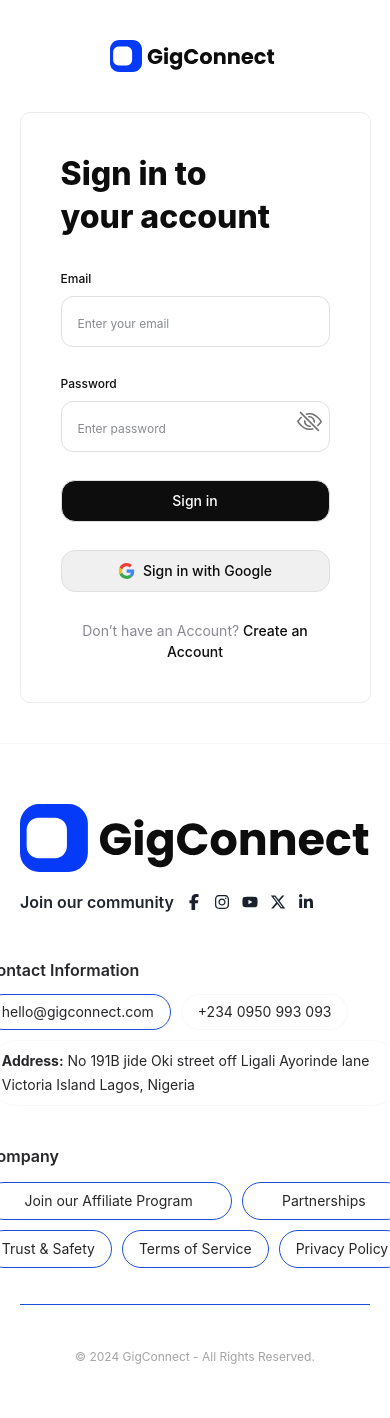
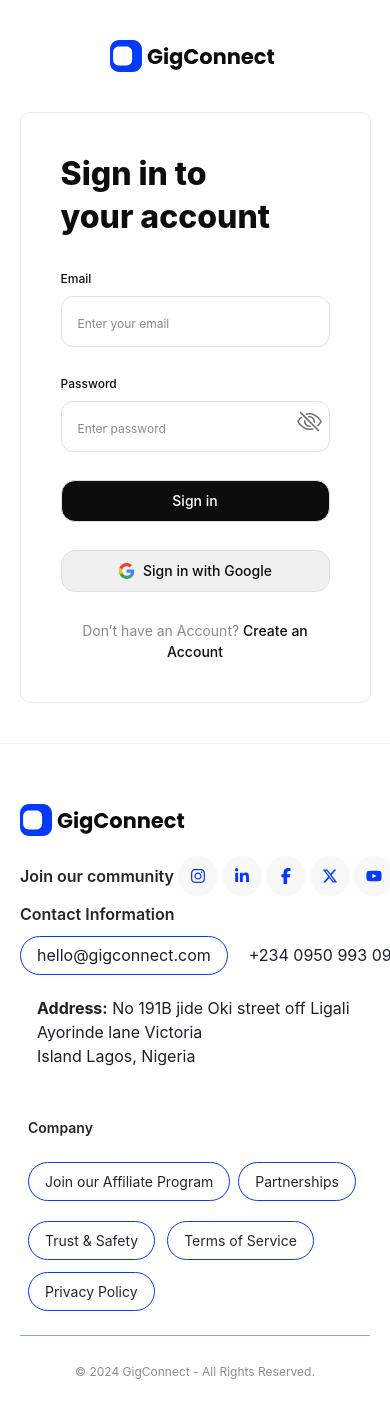
Before and after one commit to nwachiii/gigConnect, a Next.js app: page /auth/sign-in in a window 390 px wide. Shown: the top 1418 px of the page. Built offline with nearby package versions, Linux system fonts and the light colour scheme.

Commit message:
Mobile responsiveness done

```diff
--- a/src/app/landing/components/clientSection.js
+++ b/src/app/landing/components/clientSection.js
@@ -27,13 +27,14 @@
         </Text>
         <Heading
           fontFamily={"Inter"}
-          fontSize={60}
+          fontSize={{ base: 32, md: 60 }}
           fontWeight={500}
-          letterSpacing={{ base: "51px", md: "-0.05em" }}
+          letterSpacing={{ md: "-0.05em" }}
           color={"white"}
           mt={6}
           textAlign={"center"}
-          w={"650px"}
+          w={"full"}
+          maxW={{ md: '650px'}}
         >
           Find the perfect talent for your project
         </Heading>
@@ -41,8 +42,8 @@
           mt={9}
           color={"#EDEEEF"}
           textAlign={"center"}
-          fontSize={30}
-          lineHeight={"2.5rem"}
+          fontSize={{ base: 20, md: 32 }}
+          lineHeight={{ md: "2.5rem"}}
         >
           Seamlessly connect with top-tier talent, ensuring that your project is
           in the hands of experts who can get the job done.
--- a/src/app/landing/components/topTalents.js
+++ b/src/app/landing/components/topTalents.js
@@ -33,6 +33,7 @@
           whiteSpace={"nowrap"}
           border={"1.5px solid #EDEEEF"}
           lineHeight={5}
+          bg={'#FFFFFF'}
         >
           Hire top talents now!
         </Text>
@@ -40,11 +41,11 @@
           fontFamily={"Inter"}
           fontWeight={500}
           mt={6}
-          fontSize={"60px"}
+          fontSize={{ base: 32, md: 56 }}
           textAlign={"center"}
           letterSpacing={"tighter"}
           color={"#000"}
-          lineHeight={{ base: "51px", md: "64px" }}
+          lineHeight={{ base:'48px', md: '64px'}}
         >
           Browse by category and find talents
         </Heading>
@@ -62,6 +63,7 @@
             border={"1.5px solid #EDEEEF"}
             minH={"168px"}
             justify={"space-between"}
+            align={'start'}
           >
             <Text
               lineHeight={7}
@@ -95,6 +97,7 @@
             border={"1.5px solid #C8CACE"}
             minH={"168px"}
             justify={"space-between"}
+            align={'start'}
           >
             <Text
               lineHeight={7}
@@ -128,6 +131,7 @@
             border={"1.5px solid #EDEEEF"}
             minH={"168px"}
             justify={"space-between"}
+            align={'start'}
           >
             <Text
               lineHeight={7}
@@ -161,6 +165,7 @@
             border={"1.5px solid #EDEEEF"}
             minH={"168px"}
             justify={"space-between"}
+            align={'start'}
           >
             {" "}
             <Text
@@ -195,6 +200,7 @@
             border={"1.5px solid #EDEEEF"}
             minH={"168px"}
             justify={"space-between"}
+            align={'start'}
           >
             {" "}
             <Text
@@ -229,6 +235,7 @@
             border={"1.5px solid #EDEEEF"}
             minH={"168px"}
             justify={"space-between"}
+            align={'start'}
           >
             {" "}
             <Text
@@ -263,6 +270,7 @@
             border={"1.5px solid #EDEEEF"}
             minH={"168px"}
             justify={"space-between"}
+            align={'start'}
           >
             {" "}
             <Text
@@ -297,6 +305,7 @@
             border={"1.5px solid #EDEEEF"}
             minH={"168px"}
             justify={"space-between"}
+            align={'start'}
           >
             {" "}
             <Text
@@ -329,6 +338,7 @@
           w={"full"}
           mt={6}
           align={"center"}
+          gap={{ base: 5, md: 0}}
         >
           <Text fontSize={30} color={"#2A2E35"}>
             Looking for work?
@@ -354,7 +364,6 @@
           </Button>
         </Stack>
       </VStack>
-
     </Box>
   );
 }
--- a/src/app/landing/components/whyGig.js
+++ b/src/app/landing/components/whyGig.js
@@ -33,11 +33,11 @@
         mt={6}
         fontSize={{ base: "4xl", md: "6xl" }}
         fontWeight="medium"
-        letterSpacing="tighter"
+        letterSpacing={{md: "tighter"}}
         textAlign="center"
         color="black"
         lineHeight={{ base: "51px", md: "64px" }}
-        maxW={{ base: "full", md: "475px" }}
+        maxW={{ base: "300px", md: "475px" }}
       >
         Why GigConnect is the right choice for your business
       </Text>
@@ -48,6 +48,7 @@
             direction={"column"}
             mt={{ base: 0, md: 6 }}
             gap={5}
+            px={{ base: 5, md: 6}}
           >
             <Box
               borderRadius={"32px"}
@@ -56,7 +57,7 @@
               background={"#F6F7F7"}
               w={"full"}
             >
-              <Flex gap={5} direction={{ base: "column", md: "row" }}>
+              <Flex gap={5}>
                 <VStack
                   color={"#22262F"}
                   mt={{ base: 10, md: 44 }}
@@ -99,12 +100,14 @@
                 background={"#F6F7F7"}
                 mt={{ base: 0, md: 6 }}
                 minH={"340px"}
+                align={'start'}
               >
                 <Text
                   fontWeight={500}
-                  fontSize={"30px"}
+                  fontSize={32}
                   letterSpacing={"tighter"}
                   lineHeight={10}
+                  maxW={'300px'}
                 >
                   Complete projects within budget
                 </Text>
@@ -141,12 +144,12 @@
               </VStack>
             </Stack>
           </VStack>
-          <Flex w={{ base: "full", md: "38%" }} ml={{ base: 0, md: 5 }}>
+          <Flex w={{ base: "full", md: "38%" }} ml={{ base: 0, md: 5 }} px={{ base: 5, md: 6}}>
             <Image
               alt=""
               loading="lazy"
               src="https://cdn.builder.io/api/v1/image/assets/TEMP/409996d426fddddd02b231f56369b4d6e84c10744b484ac50f9e5716befd16ea?apiKey=79769cd1053a464cbdb4afd62642704d&"
-              className="grow w-full aspect-[0.6] max-md:max-w-full"
+              w={'full'}
             />
           </Flex>
         </Stack>
@@ -194,7 +197,7 @@
         mt={10}
         w={"full"}
       >
-        <Stack flexDirection={{ base: "column", md: "row" }} gap={5}>
+        <Stack flexDirection={{ base: "column", md: "row" }} gap={5} px={{ base: 5, md: 6}}>
           <Flex width={{ base: "full", md: "38%" }}>
             <Image
               alt=""
@@ -255,7 +258,7 @@
           </VStack>
         </Stack>
         <Button
-          display={"flex"}
+          display={{base: 'none', md: "flex"}}
           gap={2}
           py={2}
           px={4}
@@ -265,6 +268,7 @@
           borderRadius={"12px"}
           alignSelf={"center"}
           background={"#053AF9"}
+
         >
           <Text color={"#fff"} my={"auto"}>
             Find Opportunities
--- a/src/app/landing/page.js
+++ b/src/app/landing/page.js
@@ -7,8 +7,6 @@
   HStack,
   Heading,
   Image,
-  SimpleGrid,
-  Stack,
   Text,
   VStack,
 } from "@chakra-ui/react";
@@ -40,17 +38,27 @@
             alt=""
             loading="lazy"
             src="https://cdn.builder.io/api/v1/image/assets/TEMP/0e3e404e12133fa241c13c34e21a6a900abdd5368f8fc120fe4ce068a3efe869?apiKey=79769cd1053a464cbdb4afd62642704d&"
-            className="max-w-full aspect-[5] w-[164px]"
+            maxW={'165px'}
           />
-          <HStack align={"center"} gap={4}>
+          <HStack display={{ base: 'none', md: 'flex' }} align={"center"} gap={4}>
             <Text fontWeight={600} className="text-zinc-800">
               Our Socials
             </Text>
-            <FaFacebookF />
-            <FaInstagram />
-            <FaYoutube />
-            <FaXTwitter />
-            <FaLinkedinIn />
+            <Button w={10} h={10} p={2} rounded={"full"} background={"#F8F8F8"}>
+              <FaInstagram color="#053AF9" />
+            </Button>
+            <Button w={10} h={10} p={2} rounded={"full"} background={"#F8F8F8"}>
+              <FaLinkedinIn color="#053AF9" />
+            </Button>
+            <Button w={10} h={10} p={2} rounded={"full"} background={"#F8F8F8"}>
+              <FaFacebookF color="#053AF9" />
+            </Button>
+            <Button w={10} h={10} p={2} rounded={"full"} background={"#F8F8F8"}>
+              <FaXTwitter color="#053AF9" />
+            </Button>
+            <Button w={10} h={10} p={2} rounded={"full"} background={"#F8F8F8"}>
+              <FaYoutube color="#053AF9" />
+            </Button>
           </HStack>
         </HStack>
         <VStack gap={6} mt={10}>
@@ -58,12 +66,12 @@
             fontFamily={"Inter"}
             fontSize={"xxx-large"}
             fontWeight={800}
-            w={{ base: "full", md: "500px" }}
+            w={{ base: '350px', md: '500px'}}
             textAlign={"center"}
           >
             Transforming the Way You Work
           </Heading>
-          <Text fontSize={"large"}>
+          <Text textAlign={'center'} w={{ base: '225px', md: 'full'}} fontSize={"large"}>
             We connect businesses to top talents all around Africa
           </Text>
           <HStack gap={3} align={"center"}>
@@ -89,8 +97,9 @@
             alt=""
             loading="lazy"
             srcSet="https://cdn.builder.io/api/v1/image/assets/TEMP/a2644f8b0751bb4953b484b30b7b19e338265b45a683726e8e0e650a44939424?apiKey=79769cd1053a464cbdb4afd62642704d&width=100 100w, https://cdn.builder.io/api/v1/image/assets/TEMP/a2644f8b0751bb4953b484b30b7b19e338265b45a683726e8e0e650a44939424?apiKey=79769cd1053a464cbdb4afd62642704d&width=200 200w, https://cdn.builder.io/api/v1/image/assets/TEMP/a2644f8b0751bb4953b484b30b7b19e338265b45a683726e8e0e650a44939424?apiKey=79769cd1053a464cbdb4afd62642704d&width=400 400w, https://cdn.builder.io/api/v1/image/assets/TEMP/a2644f8b0751bb4953b484b30b7b19e338265b45a683726e8e0e650a44939424?apiKey=79769cd1053a464cbdb4afd62642704d&width=800 800w, https://cdn.builder.io/api/v1/image/assets/TEMP/a2644f8b0751bb4953b484b30b7b19e338265b45a683726e8e0e650a44939424?apiKey=79769cd1053a464cbdb4afd62642704d&width=1200 1200w, https://cdn.builder.io/api/v1/image/assets/TEMP/a2644f8b0751bb4953b484b30b7b19e338265b45a683726e8e0e650a44939424?apiKey=79769cd1053a464cbdb4afd62642704d&width=1600 1600w, https://cdn.builder.io/api/v1/image/assets/TEMP/a2644f8b0751bb4953b484b30b7b19e338265b45a683726e8e0e650a44939424?apiKey=79769cd1053a464cbdb4afd62642704d&width=2000 2000w, https://cdn.builder.io/api/v1/image/assets/TEMP/a2644f8b0751bb4953b484b30b7b19e338265b45a683726e8e0e650a44939424?apiKey=79769cd1053a464cbdb4afd62642704d&"
-            maxW={{ base: "full", md: "980px" }}
+            maxW={{ base: "400px", md: "980px" }}
             mt={4}
+            alignSelf={'center'}
           />
         </VStack>
         <HStack
@@ -99,7 +108,9 @@
           px={3}
           py={2}
           justify={"space-between"}
-          minW={"450px"}
+          maxW={{ base: '350px', md: "450px"}}
+          mt={{ base: 5, md: 0 }}
+          w={'full'}
         >
           <Text my={"auto"}>Search for talents</Text>
           <Image
@@ -107,7 +118,7 @@
             loading="lazy"
             src="https://cdn.builder.io/api/v1/image/assets/TEMP/70897acfe1af8117c1c0fba16f148b001f0a00eceed01d81b3a033686f7d87cf?apiKey=79769cd1053a464cbdb4afd62642704d&"
             maxW={"full"}
-            minW={"150px"}
+            minW={{ base: '50px', md: "150px"}}
           />
         </HStack>
       </VStack>
@@ -122,59 +133,72 @@
           align={"center"}
           justify={"center"}
           fontSize={"14px"}
+          textAlign={'center'}
         >
-          <Flex border={"1px solid #EDEEEF"} px={4} py={2} borderRadius={32}>
+          <Flex justify={"center"} flex={{ base: '1 0 40%', md: 'unset' }} maxW={'180px'} border={"1px solid #EDEEEF"} px={4} py={2} borderRadius={32}>
             Software Developer
           </Flex>
-          <Flex border={"1px solid #EDEEEF"} px={4} py={2} borderRadius={32}>
+          <Flex justify={"center"} flex={{ base: '1 0 40%', md: 'unset' }} maxW={'180px'} border={"1px solid #EDEEEF"} px={4} py={2} borderRadius={32}>
             Product Designer
           </Flex>
-          <Flex border={"1px solid #EDEEEF"} px={4} py={2} borderRadius={32}>
+          <Flex justify={"center"} flex={{ base: '1 0 40%', md: 'unset' }} maxW={'180px'} border={"1px solid #EDEEEF"} px={4} py={2} borderRadius={32}>
             Content Writer
           </Flex>
-          <Flex border={"1px solid #EDEEEF"} px={4} py={2} borderRadius={32}>
+          <Flex justify={"center"} flex={{ base: '1 0 40%', md: 'unset' }} maxW={'180px'} border={"1px solid #EDEEEF"} px={4} py={2} borderRadius={32}>
             Social Media Manager
           </Flex>
-          <Flex border={"1px solid #EDEEEF"} px={4} py={2} borderRadius={32}>
+          <Flex justify={"center"} flex={{ base: '1 0 40%', md: 'unset' }} maxW={'180px'} border={"1px solid #EDEEEF"} px={4} py={2} borderRadius={32}>
             Data Analysis
           </Flex>
-          <Flex border={"1px solid #EDEEEF"} px={4} py={2} borderRadius={32}>
+          <Flex justify={"center"} flex={{ base: '1 0 40%', md: 'unset' }} maxW={'180px'} border={"1px solid #EDEEEF"} px={4} py={2} borderRadius={32}>
             Video Editor
           </Flex>
-          <Flex border={"1px solid #EDEEEF"} px={4} py={2} borderRadius={32}>
+          <Flex justify={"center"} flex={{ base: '1 0 40%', md: 'unset' }} maxW={'180px'} border={"1px solid #EDEEEF"} px={4} py={2} borderRadius={32}>
             Graphic Designer
           </Flex>
         </Flex>
         <Text mt={{ base: 10, md: 20 }} color={"6B7280"} textAlign={"center"}>
           Trusted by:
         </Text>
-        <HStack
+        <Flex
           flexWrap={{ base: "wrap", md: "unset" }}
           align={"center"}
-          gap={5}
-          maxW={"710px"}
+          gap={{ base: 8, md: 5}}
+          maxW={{ base: '300px', md: "710px"}}
+          justify={'center'}
         >
           <Image
             alt=""
             loading="lazy"
             src="https://cdn.builder.io/api/v1/image/assets/TEMP/8bc86019e375b0e4549420b728cf174e10984a2d236cf1a24a3e094fc523a0cd?apiKey=79769cd1053a464cbdb4afd62642704d&"
+            flex={{ base: '1 0 5%', md: 'unset' }}
+            maxW={'75px'}
+
           />
           <Image
             alt=""
             loading="lazy"
             src="https://cdn.builder.io/api/v1/image/assets/TEMP/71199560a0989cf53f65cc6d11c6e6d3b4cf1cf7ae44c7e4f7094af255563d0f?apiKey=79769cd1053a464cbdb4afd62642704d&"
+            flex={{ base: '1 0 5%', md: 'unset' }}
+            maxW={'75px'}
+
           />
           <Image
             alt=""
             loading="lazy"
             src="https://cdn.builder.io/api/v1/image/assets/TEMP/ae0db319b5290940e5f263ba199176dec922bcb0d9b6e62f8fa5d5c5c9f1e394?apiKey=79769cd1053a464cbdb4afd62642704d&"
-          />
+            flex={{ base: '1 0 5%', md: 'unset' }}
+            maxW={'75px'}
+
+       />
           <Image
             alt=""
             loading="lazy"
             src="https://cdn.builder.io/api/v1/image/assets/TEMP/5d972321053e3e139e41a8c65e1cfffd8f2579abd8d421e9cb150883dc3d440e?apiKey=79769cd1053a464cbdb4afd62642704d&"
-          />
-        </HStack>
+            flex={{ base: '1 0 5%', md: 'unset' }}
+            maxW={'75px'}
+         />
+        </Flex>
         <ClientSection />
         <WhyGig />
         <TopTalents />
@@ -206,10 +230,11 @@
             </Text>
             <Heading
               fontFamily={"Inter"}
-              fontSize={60}
-              letterSpacing={"tighter"}
+              fontSize={{ base: 32, md: 60}}
+              letterSpacing={{md: "tighter"}}
               lineHeight={{ base: "51px", md: "64px" }}
               fontWeight={500}
+              textAlign={'center'}
             >
               Download the Talent app and stay updated on your journey
             </Heading>
--- a/src/components/Footer/Footer.jsx
+++ b/src/components/Footer/Footer.jsx
@@ -1,8 +1,23 @@
 /* eslint-disable @next/next/no-img-element */
 // import PropTypes from "prop-types";
 import React from "react";
-import { HStack, Image, Stack, Text, VStack } from "@chakra-ui/react";
-import { FaFacebookF, FaInstagram, FaLinkedinIn, FaXTwitter, FaYoutube } from "react-icons/fa6";
+import {
+  Button,
+  Divider,
+  HStack,
+  Image,
+  Stack,
+  StackDivider,
+  Text,
+  VStack,
+} from "@chakra-ui/react";
+import {
+  FaFacebookF,
+  FaInstagram,
+  FaLinkedinIn,
+  FaXTwitter,
+  FaYoutube,
+} from "react-icons/fa6";
 
 export const Footer = ({}) => {
   return (
@@ -12,66 +27,166 @@
       py={12}
       borderTop={"1.5px solid #F6F7F7"}
     >
-      <Stack direction={{ base: 'column', md: 'row' }} gap={{ base: 5, md: 'unset'}} mt={3} justify={'space-between'} maxW={{ base: 'full', md: '1144px' }} w={'full'} fontWeight={600} lineHeight={5}>
-	  <Image src={'/img/brand/GigConnectLogo.svg'} alt='logo'  />
-        <HStack gap={3}>
-          <Text color={'#22262F'}>Join our community</Text>
-          <FaFacebookF />
-            <FaInstagram />
-            <FaYoutube />
-            <FaXTwitter />
-            <FaLinkedinIn />
+      <Stack
+        direction={{ base: "column", md: "row" }}
+        gap={{ base: 5, md: "unset" }}
+        mt={3}
+        justify={"space-between"}
+        maxW={{ base: "full", md: "1144px" }}
+        w={"full"}
+        fontWeight={600}
+        lineHeight={5}
+      >
+        <Image src={"/img/brand/GigConnectLogo.svg"} alt="logo" w={'full'} maxW={'165px'} />
+        <HStack gap={{ base: 1, md: 3}}>
+          <Text whiteSpace={'nowrap'} color={"#22262F"}>Join our community</Text>
+          <Button w={10} h={10} p={2} rounded={"full"} background={"#F8F8F8"}>
+            <FaInstagram color="#053AF9" />
+          </Button>
+          <Button w={10} h={10} p={2} rounded={"full"} background={"#F8F8F8"}>
+            <FaLinkedinIn color="#053AF9" />
+          </Button>
+          <Button w={10} h={10} p={2} rounded={"full"} background={"#F8F8F8"}>
+            <FaFacebookF color="#053AF9" />
+          </Button>
+          <Button w={10} h={10} p={2} rounded={"full"} background={"#F8F8F8"}>
+            <FaXTwitter color="#053AF9" />
+          </Button>
+          <Button w={10} h={10} p={2} rounded={"full"} background={"#F8F8F8"}>
+            <FaYoutube color="#053AF9" />
+          </Button>
         </HStack>
       </Stack>
-      <Stack direction={{ base: 'column', md: 'row' }} gap={{base: 0, md: 5}}>
-          <div className="flex flex-col w-3/5 max-md:ml-0 max-md:w-full">
-            <div className="flex flex-col grow text-sm text-zinc-800 max-md:mt-10 max-md:max-w-full">
-              <div className="text-base font-semibold leading-5 max-md:max-w-full">
+      <Stack
+        direction={{ base: "column", md: "row" }}
+        gap={{ base: 0, md: 5 }}
+        w={"full"}
+        maxW={{ base: "full", md: "1144px" }}
+      >
+        <VStack width={{ base: "full", md: "60%" }}>
+          <VStack align={"start"} w={"full"} gap={3}>
+            <Text color={"#22262F"} fontWeight={600} lineHeight={5}>
               Contact Information
-              </div>
-              <div className="flex gap-2.5 self-start mt-3.5 text-center whitespace-nowrap leading-[129%]">
-                <div className="grow justify-center px-4 py-2 border border-blue-700 border-solid backdrop-blur-xl bg-white bg-opacity-70 rounded-[48px]">
+            </Text>
+            <HStack gap={{ base: 1, md: 3}} textAlign={"center"} lineHeight={"130%"}>
+              <Text
+                px={4}
+                py={2}
+                border={"1px solid #053AF9"}
+                backdropBlur={"24px"}
+                borderRadius={"48px"}
+                bg={"rgba(255, 255, 255, 0.7)"}
+                whiteSpace={'nowrap'}
+              >
                 hello@gigconnect.com
-                </div>
-                <div className="grow justify-center px-4 py-2 border border-solid backdrop-blur-xl bg-white bg-opacity-70 border-gray-100 border-opacity-60 rounded-[48px]">
+              </Text>
+              <Text
+                px={4}
+                py={2}
+                border={"1px solid rgba(255, 255, 255, 0.7)"}
+                backdropBlur={"24px"}
+                borderRadius={"48px"}
+                bg={"rgba(255, 255, 255, 0.7)"}
+                whiteSpace={'nowrap'}
+              >
                 +234 0950 993 093
-                </div>
-              </div>
-              <div className="justify-center px-4 py-2 mt-2.5 leading-6 border border-solid backdrop-blur-xl bg-white bg-opacity-70 border-gray-100 border-opacity-60 rounded-[48px] max-md:max-w-full">
+              </Text>
+            </HStack>
+            <Text
+              px={4}
+              py={2}
+              lineHeight={6}
+              border={"1px solid rgba(255, 255, 255, 0.6)"}
+              backdropBlur={"24px"}
+              borderRadius={"48px"}
+              bg={"rgba(255, 255, 255, 0.7)"}
+            >
               <span className="font-bold">Address:</span> No 191B jide Oki
               street off Ligali Ayorinde lane Victoria Island Lagos, Nigeria
-              </div>
-            </div>
-          </div>
-          <div className="flex flex-col ml-5 w-2/5 max-md:ml-0 max-md:w-full">
-            <div className="flex flex-col text-sm leading-5 text-zinc-800 max-md:mt-10">
-              <div className="text-base font-semibold leading-5">Company</div>
-              <div className="flex gap-2.5 justify-between mt-4 text-center">
-                <div className="grow justify-center px-4 py-2 border border-blue-700 border-solid backdrop-blur-xl bg-white bg-opacity-70 rounded-[48px]">
+            </Text>
+          </VStack>
+        </VStack>
+        <VStack w={{ base: "full", md: "40%" }} ml={{ base: 0, md: 5 }} >
+          <VStack
+            align={"start"}
+            fontSize={"14px"}
+            color={"#22262F"}
+            mt={{ base: 10, md: 0 }}
+            px={{ base: 2, md: 0}}
+          >
+            <Text fontWeight={600}>Company</Text>
+            <HStack justify={"space-between"} mt={4} textAlign={"center"}>
+              <Text
+                px={4}
+                py={2}
+                border={"1px solid #053AF9"}
+                backdropBlur={"24px"}
+                borderRadius={"48px"}
+                bg={"rgba(255, 255, 255, 0.7)"}
+              >
                 Join our Affiliate Program
-                </div>
-                <div className="grow justify-center px-4 py-2 whitespace-nowrap border border-blue-700 border-solid backdrop-blur-xl bg-white bg-opacity-70 rounded-[48px]">
+              </Text>
+              <Text
+                px={4}
+                py={2}
+                border={"1px solid #053AF9"}
+                backdropBlur={"24px"}
+                borderRadius={"48px"}
+                bg={"rgba(255, 255, 255, 0.7)"}
+              >
                 Partnerships
-                </div>
-              </div>
-              <div className="flex gap-2.5 mt-2.5 text-center whitespace-nowrap">
-                <div className="grow justify-center px-4 py-2 border border-blue-700 border-solid backdrop-blur-xl bg-white bg-opacity-70 rounded-[48px]">
+              </Text>
+            </HStack>
+            <HStack flexWrap={'wrap'} gap={3} mt={3} whiteSpace={"nowrap"}>
+              <Text
+                px={4}
+                py={2}
+                border={"1px solid #053AF9"}
+                backdropBlur={"24px"}
+                borderRadius={"48px"}
+                bg={"rgba(255, 255, 255, 0.7)"}
+              >
                 Trust & Safety
-                </div>
-                <div className="grow justify-center px-4 py-2 border border-blue-700 border-solid backdrop-blur-xl bg-white bg-opacity-70 rounded-[48px]">
+              </Text>
+              <Text
+                px={4}
+                py={2}
+                border={"1px solid #053AF9"}
+                backdropBlur={"24px"}
+                borderRadius={"48px"}
+                bg={"rgba(255, 255, 255, 0.7)"}
+              >
                 Terms of Service
-                </div>
-                <div className="grow justify-center px-4 py-2 border border-blue-700 border-solid backdrop-blur-xl bg-white bg-opacity-70 rounded-[48px]">
+              </Text>
+              <Text
+                px={4}
+                py={2}
+                border={"1px solid #053AF9"}
+                backdropBlur={"24px"}
+                borderRadius={"48px"}
+                bg={"rgba(255, 255, 255, 0.7)"}
+              >
                 Privacy Policy
-                </div>
-              </div>
-            </div>
-          </div>
+              </Text>
+            </HStack>
+          </VStack>
+        </VStack>
       </Stack>
-      <div className="mt-7 max-w-full h-px bg-blue-700 w-[1144px]" />
-      <div className="mt-8 text-xs leading-6 text-center whitespace-nowrap text-neutral-400">
+      <Divider
+        mt={4}
+        borderColor={"#326DC0"}
+        w={"full"}
+        maxW={{ base: "full", md: "1144px" }}
+      />
+      <Text
+        fontSize={"12px"}
+        mt={4}
+        lineHeight={6}
+        textAlign={"center"}
+        color={"#8C8C8C"}
+      >
         © 2024 GigConnect - All Rights Reserved.
-      </div>
+      </Text>
     </VStack>
   );
 };
```
Lines whose indentation alone changed are shown as unchanged.
